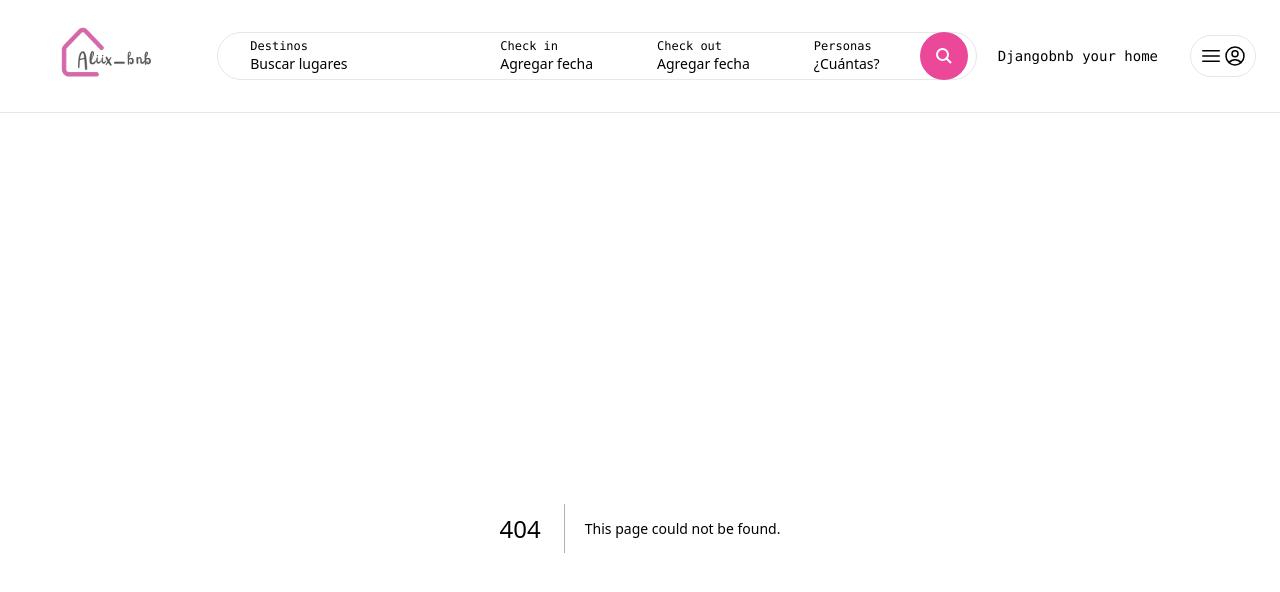
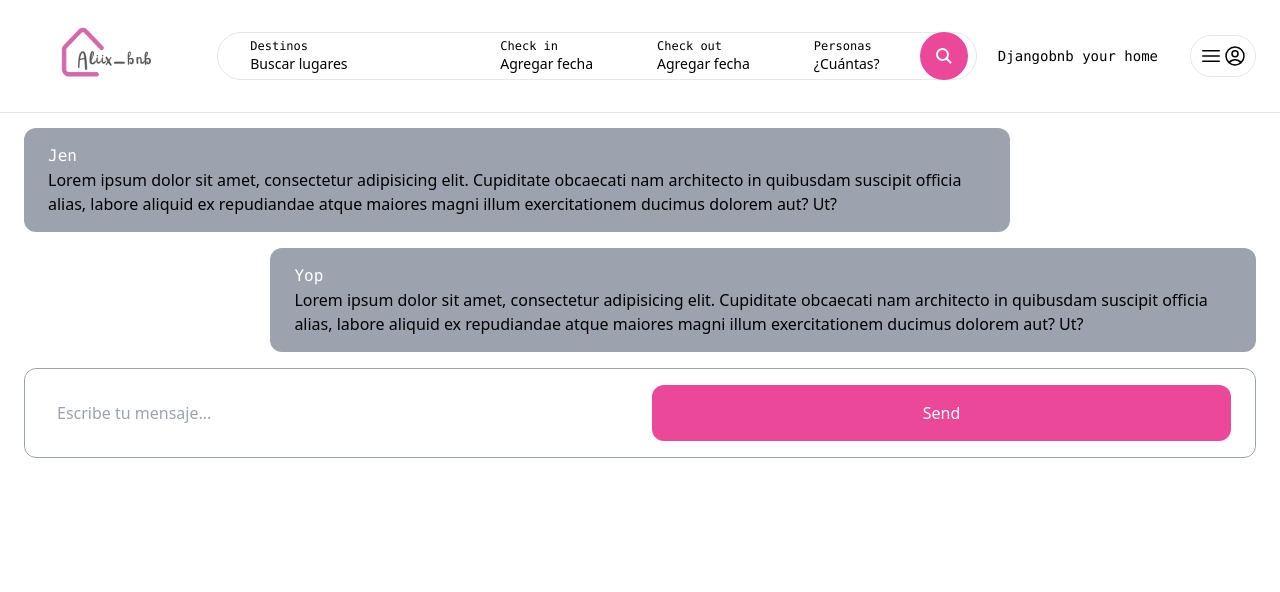
Before and after one commit to AliixLoz/Aliixbnb, a Next.js app: page /inbox/1 in a window 1280 px wide. Before the commit this address had no page. Shown: the top 592 px of the page. Built offline with nearby package versions, Linux system fonts and the light colour scheme.

Commit message:
05 My properties and Inbox page

```diff
--- /dev/null
+++ b/app/components/forms/CustomButton.tsx
@@ -0,0 +1,14 @@
+interface CustomButtonProps{
+    label: string;
+    className: string;
+    onClick?: () => void;
+}
+
+const CustomButton: React.FC<CustomButtonProps> = ({label, className, onClick}) => {
+    return(
+        <div onClick={onClick} className={`w-full py-4 bg-pink-500 hover:bg-pink-800 text-white text-center rounded-xl transition cursor-pointer ${className}`}>
+            {label}
+        </div>
+    )
+}
+export default CustomButton
--- /dev/null
+++ b/app/components/inbox/Conversation.tsx
@@ -0,0 +1,9 @@
+const Conversation = () => {
+    return(
+        <div className="px-6 py-4 cursor-pointer border border-gray-400 rounded-xl">
+            <p className="mb-6 text-xl">Jen</p>
+            <p className="text-pink-800">Ver</p>
+        </div>
+    )
+}
+export default Conversation
--- /dev/null
+++ b/app/components/inbox/ConversationDetail.tsx
@@ -0,0 +1,31 @@
+'use client';
+import CustomButton from "../forms/CustomButton"
+
+const ConversationDetail = () => {
+    return (
+        <>
+            <div className="max-h-[400px] overflow-auto flex flex-col space-y-4">
+                <div className="w-[80%] py-4 px-6 rounded-xl bg-gray-400">
+                    <p className="font-mono text-white">Jen</p>
+                    <p>Lorem ipsum dolor sit amet, consectetur adipisicing elit.
+                        Cupiditate obcaecati nam architecto in quibusdam suscipit officia alias,
+                        labore aliquid ex repudiandae atque maiores magni illum exercitationem ducimus dolorem aut? Ut?</p>
+                </div>
+
+                <div className="w-[80%] ml-[20%] py-4 px-6 rounded-xl bg-gray-400">
+                    <p className="font-mono text-white">Yop</p>
+                    <p>Lorem ipsum dolor sit amet, consectetur adipisicing elit.
+                        Cupiditate obcaecati nam architecto in quibusdam suscipit officia alias,
+                        labore aliquid ex repudiandae atque maiores magni illum exercitationem ducimus dolorem aut? Ut?</p>
+                </div>
+            </div>
+            <div className="mt-4 py-4 px-6 flex border border-gray-400 space-x-4 rounded-xl decoration">
+                <input type="text" placeholder="Escribe tu mensaje..." className="w-full p-2 -bg-gray-300 rounded-xl" />
+                <CustomButton label='Send' onClick={() => console.log('Clicked')} className="w-[100px]" />
+
+            </div>
+
+        </>
+    )
+}
+export default ConversationDetail
--- /dev/null
+++ b/app/inbox/[id]/page.tsx
@@ -0,0 +1,10 @@
+import ConversationDetail from "@/app/components/inbox/ConversationDetail"
+
+const ConversationPage = () => {
+    return(
+        <main className="max-w-[1500px] mx-auto px-6 pb-6">
+            <ConversationDetail/>
+        </main>
+    )
+}
+export default ConversationPage
--- /dev/null
+++ b/app/inbox/page.tsx
@@ -0,0 +1,14 @@
+import Conversation from "../components/inbox/Conversation"
+const InboxPage = () => {
+    return (
+        <main className="max-w-[1500px] mx-auto px-6 pb-6 space-y-4">
+            <h1 className="my-6 text-2xl">Inbox</h1>
+
+            <Conversation/>
+            <Conversation/>
+            <Conversation/>
+        </main>
+
+    )
+}
+export default InboxPage
--- /dev/null
+++ b/app/myproperties/page.tsx
@@ -0,0 +1,15 @@
+import Image from "next/image";
+import PropertyList from "../components/properties/PropertyList";
+
+const MyPropertiesPage = () => {
+    return(
+        <main className="max-w-[1500px] mx-auto px-6 pb-6">
+            <h1 className="my-6 text-2xl">My properties</h1>
+
+            <div className="grid grid-cols-1 md:grid-cols-3 gap-6">
+                        <PropertyList />
+                    </div>
+        </main>
+    )
+}
+export default MyPropertiesPage
```
